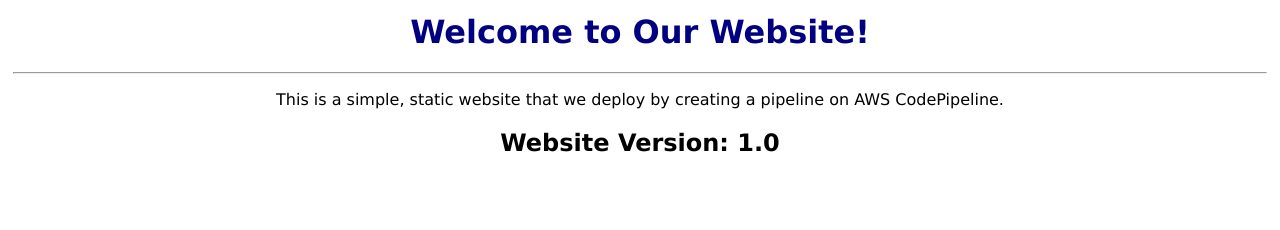
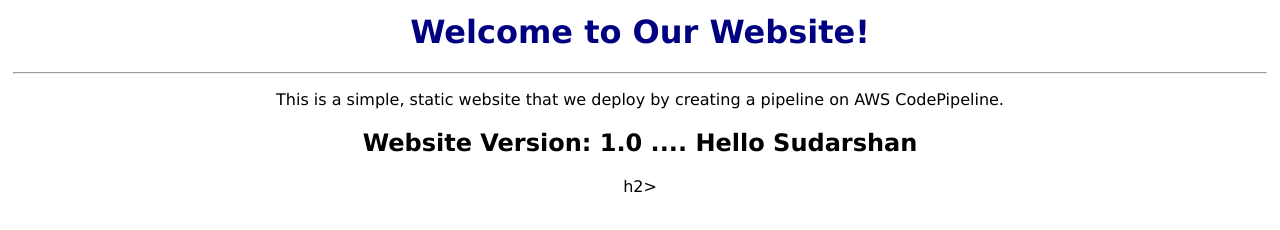
Before and after one commit to SUDARSHAN75-lab/simple-html-website, a plain HTML site: page index.html in a window 1280 px wide. Drawn offline with Linux system fonts and the light colour scheme.

Commit message:
Update index.html

```diff
--- a/index.html
+++ b/index.html
@@ -6,6 +6,6 @@
         <h1 style="color:navy">Welcome to Our Website!</h1>
         <hr>
         <p>This is a simple, static website that we deploy by creating a pipeline on AWS CodePipeline.</p>
-        <h2>Website Version: 1.0</ .... Hello Sudarshan h2>
+        <h2>Website Version: 1.0 .... Hello Sudarshan </h2>h2>
     </body>
 </html>
```
